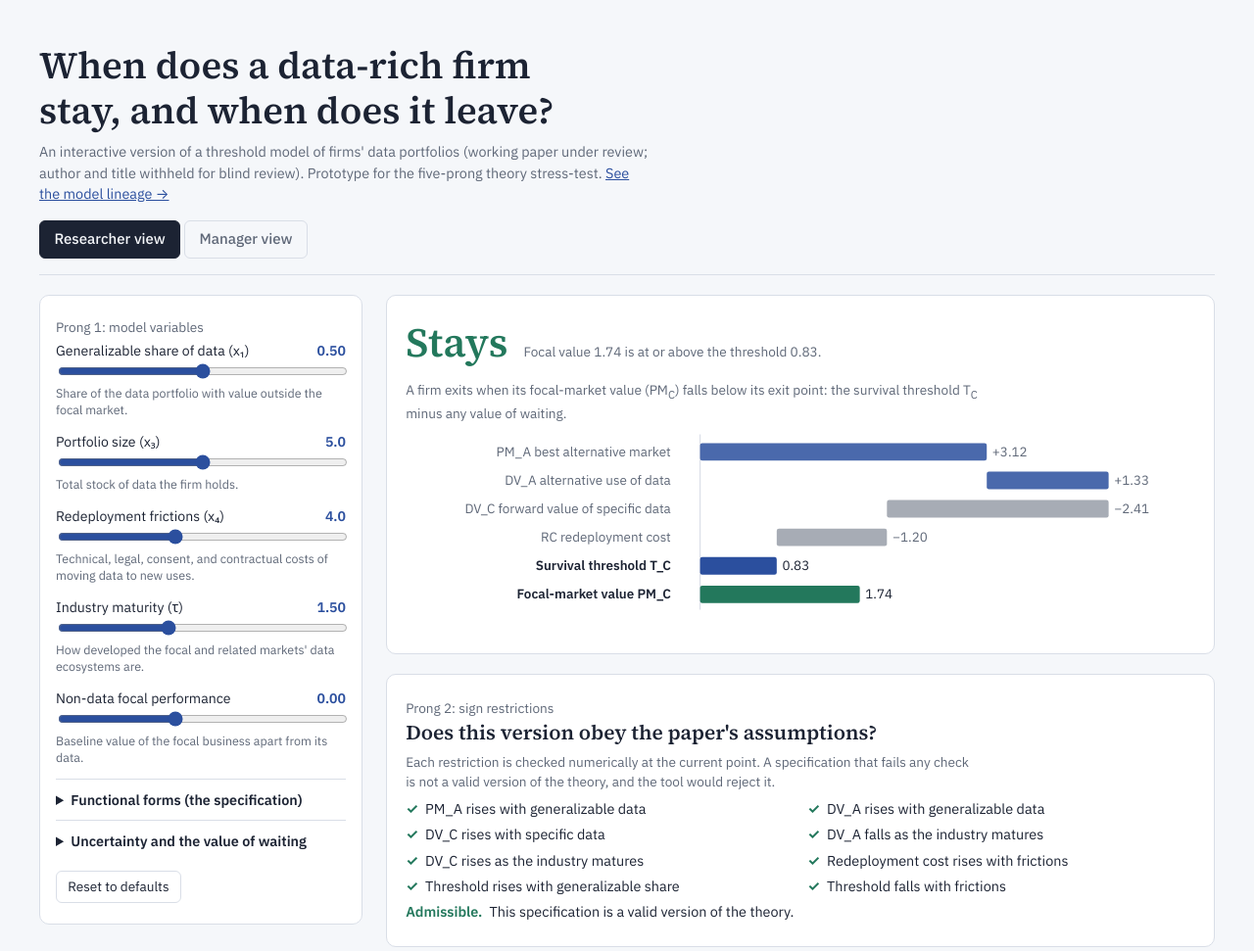
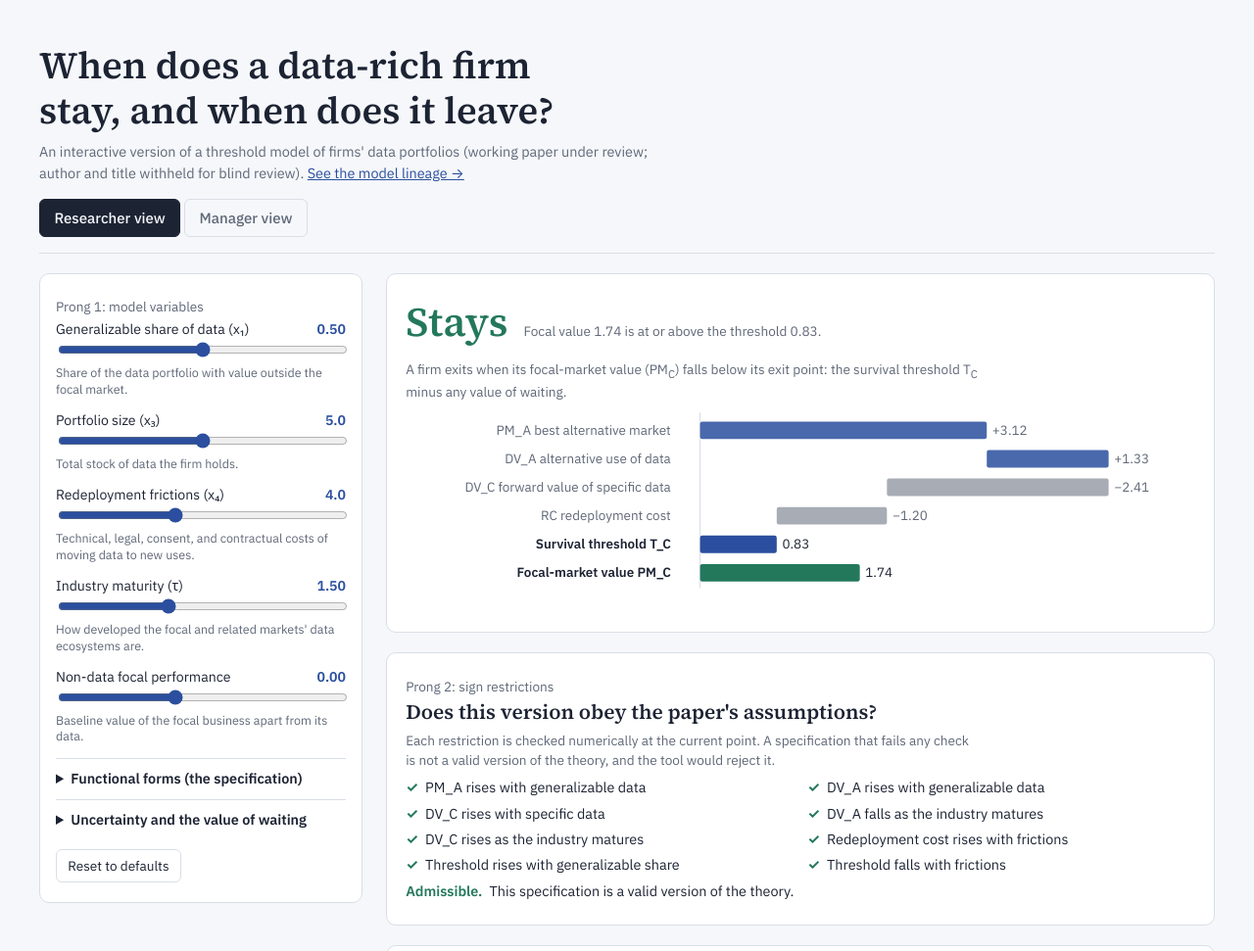
Before and after one commit to piracyprof/theorysimulator, a plain HTML site: page index.html in a window 1280 px wide. Shown: the top 971 px of the page at 98% size. Drawn offline with Linux system fonts and the light colour scheme.

```diff
--- a/index.html
+++ b/index.html
@@ -93,7 +93,7 @@
 <div class="wrap">
 <header class="top">
   <h1>When does a data-rich firm stay, and when does it leave?</h1>
-  <p class="byline">An interactive version of a threshold model of firms' data portfolios (working paper under review; author and title withheld for blind review). Prototype for the five-prong theory stress-test. <a href="lineage.html" style="color:var(--thresh)">See the model lineage →</a></p>
+  <p class="byline">An interactive version of a threshold model of firms' data portfolios (working paper under review; author and title withheld for blind review). <a href="lineage.html" style="color:var(--thresh)">See the model lineage →</a></p>
   <div class="tabs" role="tablist">
     <button role="tab" id="tab-r" aria-selected="true" aria-controls="view-r">Researcher view</button>
     <button role="tab" id="tab-m" aria-selected="false" aria-controls="view-m">Manager view</button>
```
